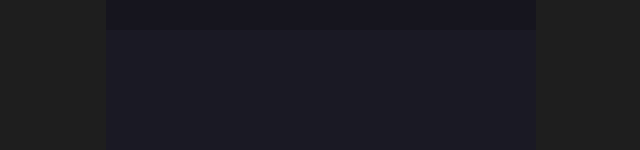
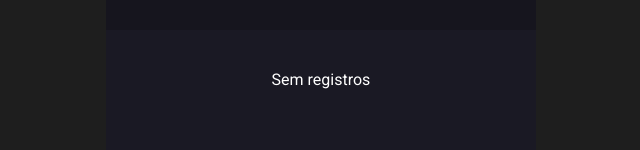
Before and after one commit to leandro-parice/bora-codar-16-uma-p-gina-de-contatos, a React (Vite) app: page / in a window 1280 px wide. Shown: the part 150-300 px from the top of the page, without its empty margins (319-959 px from the left). Built offline with nearby package versions, Linux system fonts and the light colour scheme.

Commit message:
correcao na listagem de contatos

```diff
--- a/src/App.jsx
+++ b/src/App.jsx
@@ -5,7 +5,7 @@
 import FormContact from "./components/FormContact";
 
 const App = () => {
-  const [contacts, setContacts] = useState({});
+  const [contacts, setContacts] = useState([]);
   const [filteredContacts, setFilteredContacts] = useState([]);
   const [formContact, setFormContact] = useState(false);
 
@@ -27,25 +27,14 @@
   };
 
   const handleAddContact = (newContact) => {
-    const letter = newContact.name.toUpperCase().substring(0, 1);
-    console.log(letter);
+    const newContacts = [...contacts, newContact];
+    newContacts.sort((a, b) => (a.name.toLowerCase() > b.name.toLowerCase() ? 1 : b.name.toLowerCase() > a.name.toLowerCase() ? -1 : 0));
 
-    // if (contacts[letter]) {
-    //   console.log("tem sim");
-    // } else {
-    //   const groupContacts = { letter: newContact };
-    // }
+    const newFilteredContacts = [...filteredContacts, newContact];
+    newFilteredContacts.sort((a, b) => (a.name.toLowerCase() > b.name.toLowerCase() ? 1 : b.name.toLowerCase() > a.name.toLowerCase() ? -1 : 0));
 
-    const groupContacts = { letter: newContact };
-
-    // const newContacts = [...contacts, newContact];
-    // newContacts.sort((a, b) => (a.name.toLowerCase() > b.name.toLowerCase() ? 1 : b.name.toLowerCase() > a.name.toLowerCase() ? -1 : 0));
-
-    // const newFilteredContacts = [...filteredContacts, newContact];
-    // newFilteredContacts.sort((a, b) => (a.name.toLowerCase() > b.name.toLowerCase() ? 1 : b.name.toLowerCase() > a.name.toLowerCase() ? -1 : 0));
-
-    setContacts(groupContacts);
-    // setFilteredContacts(newFilteredContacts);
+    setContacts(newContacts);
+    setFilteredContacts(newFilteredContacts);
     setFormContact(false);
   };
 
--- a/src/components/ListContact/index.jsx
+++ b/src/components/ListContact/index.jsx
@@ -27,7 +27,7 @@
 
   return (
     <section className="list-contacts">
-      {/* {contacts.length === 0 ? <p>Sem registros</p> : null}
+      {contacts.length === 0 ? <p>Sem registros</p> : null}
       {contacts.map((contact) => (
         <div className="contact-group" key={contact.id}>
           <span className="letter" style={{ backgroundColor: colors[Math.floor(Math.random() * colors.length)] }}>
@@ -43,7 +43,7 @@
             </div>
           </div>
         </div>
-      ))} */}
+      ))}
     </section>
   );
 };
```
